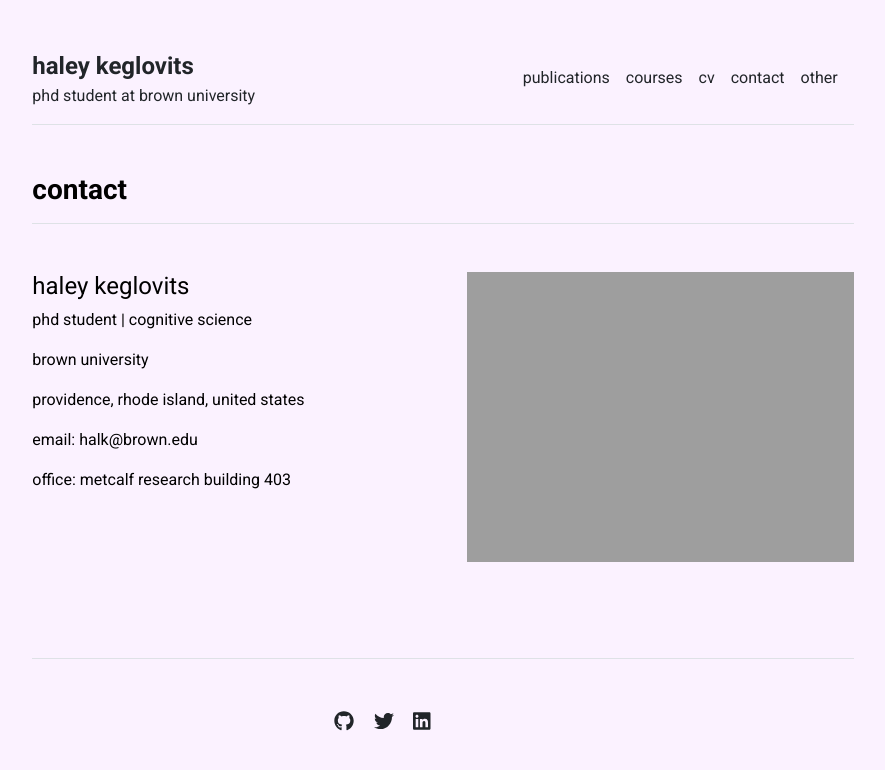
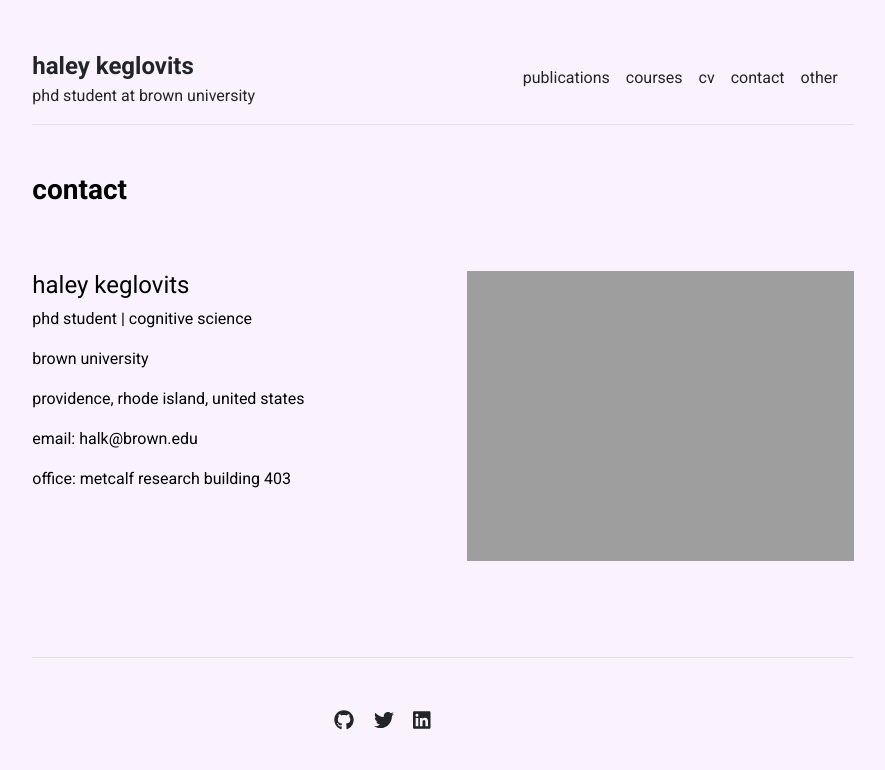
Before and after one commit to haleyk/haleyk.github.io, a Jekyll site: the page built from contact.md, in a window 1280 px wide. Shown: the top 770 px of the page, without its empty margins (197-1082 px from the left). Built offline with Jekyll 4.4.1, drawn with Linux system fonts in a browser that asks for light colours.

Commit message:
remove line from contact page?

```diff
--- a/_includes/contact.html
+++ b/_includes/contact.html
@@ -1,6 +1,6 @@
 <div class="row g-5 mb-5">
   <div>
-    <h3 class="fw-bold border-bottom pb-3 mb-5">contact</h3>
+    <h3 class="fw-bold pb-3 mb-5">contact</h3>
     {% for contact in site.data.settings.contacts %}
     <div class="row g-5 mb-5">
       <div class="col-md-6">
```
